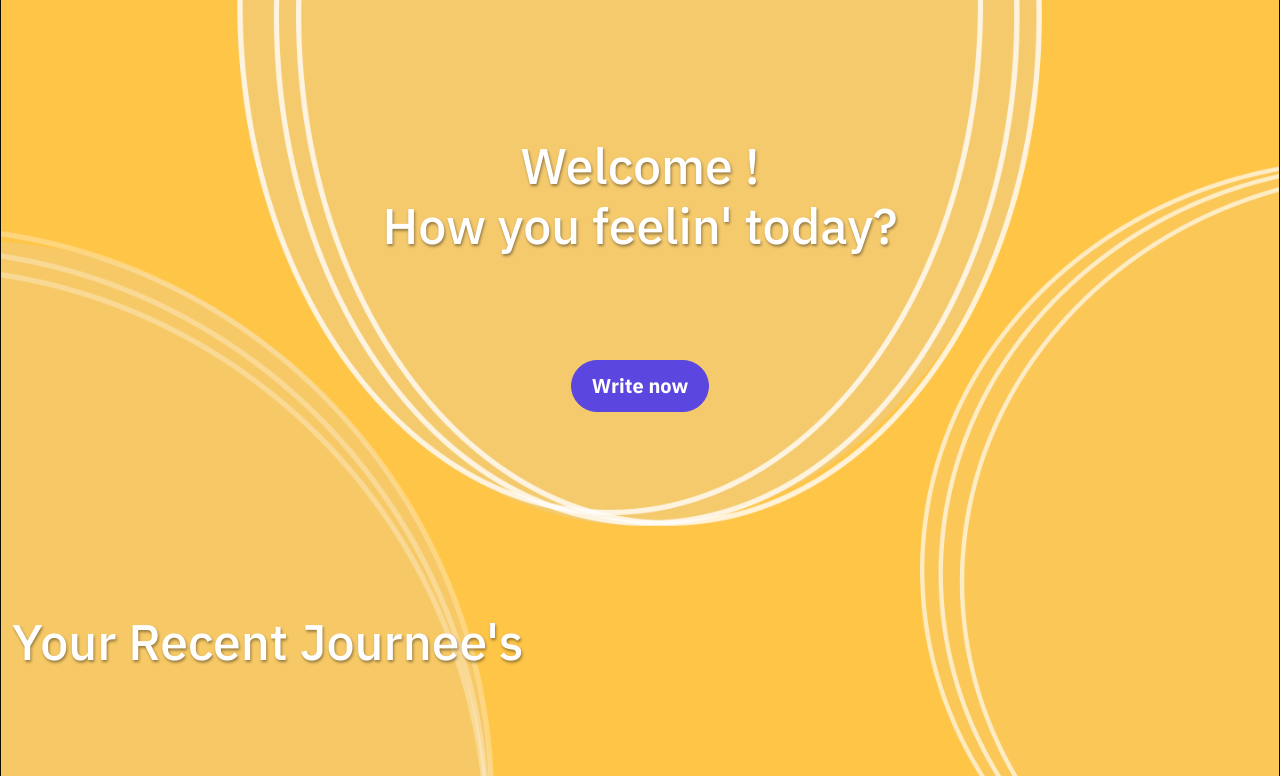
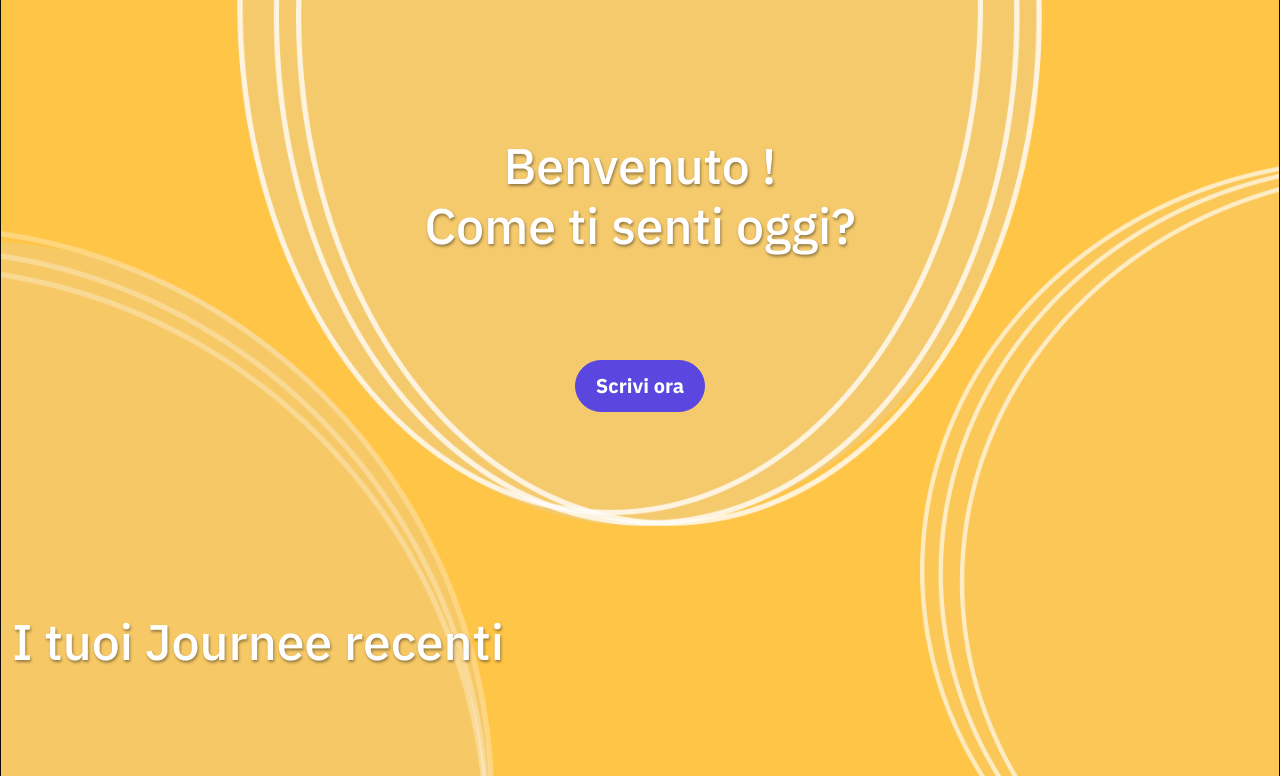
Before and after one commit to daniodev/Journee-Website, a PHP site: page / in a window 1280 px wide. Shown: the part 64-840 px from the top of the page. Run offline with PHP 8.4, Linux system fonts and the light colour scheme; the visitor is signed in with stand-in values (Sample User, id 1); data that the repository does not hold is empty.

Commit message:
Italian texts

```diff
--- a/diary/write/index.php
+++ b/diary/write/index.php
@@ -199,10 +199,10 @@
             <div class="row justify-content-center">
                 <div class="col-lg-8 col-md-10">
 
-                    <textarea class="form-control text-area-custom title-field" name="title" placeholder="Title here. A poetic one" required></textarea>
+                    <textarea class="form-control text-area-custom title-field" name="title" placeholder="Un titolo poetico" required></textarea>
 
                     <div id="step-1">
-                        <textarea class="form-control text-area-custom content-field" name="comments" placeholder="No hints. It's your day after all!" required></textarea>
+                        <textarea class="form-control text-area-custom content-field" name="comments" placeholder="Niente indizi.. E' il tuo giorno!" required></textarea>
                     </div>
 
                     <div id="step-2" class="hidden-step">
@@ -241,7 +241,7 @@
                         </div>
 
                         <div class="text-end">
-                            <button type="submit" class="btn btn-custom">Done!</button>
+                            <button type="submit" class="btn btn-custom">Fatto!</button>
                         </div>
                     </div>
 
--- a/index.php
+++ b/index.php
@@ -118,21 +118,21 @@
         <div class="row">
             <div class="col-12 phrases">
                 <h1 class="text">
-                    Welcome <?php echo $userRow["nome"] ?>!<br>
-                    How you feelin' today?
+                    Benvenuto <?php echo $userRow["nome"] ?>!<br>
+                    Come ti senti oggi?
                 </h1>
 
                 <div class="spacer"></div>
 
                 <form action="diary/write/">
-                    <button class="btn btn-purple btn-lg">Write now</button>
+                    <button class="btn btn-purple btn-lg">Scrivi ora</button>
                 </form>
             </div>
         </div>
 
         <div class="row phrases">
             <div class="col-11">
-                <h1 class="text float-start">Your Recent Journee's</h1>
+                <h1 class="text float-start">I tuoi Journee recenti</h1>
             </div>
         </div>
 
```
